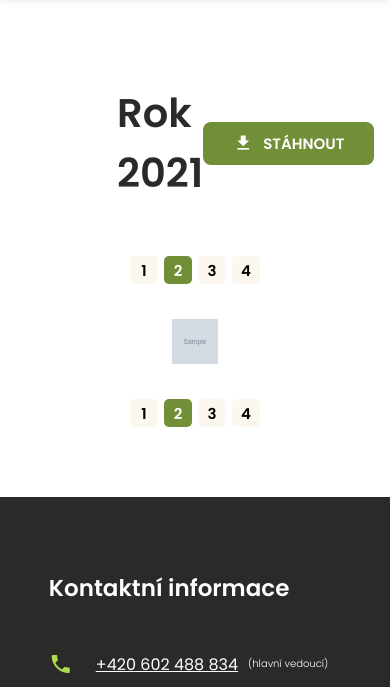
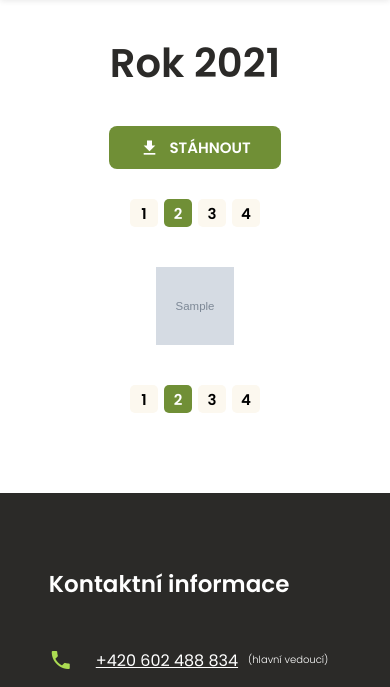
Before and after one commit to zdepodany/taborStrelkaWeb, a Django app: page /gallery/ in a window 390 px wide. Shown: the part 50-737 px from the top of the page. Run offline with Django 3.2, Linux system fonts and the light colour scheme; tables that the repository leaves empty hold one stand-in row (values such as "Sample post"); grey boxes marked "Sample" are stand-in pictures.

Commit message:
Add responsivity to gallery

```diff
--- a/taborapp/static/css/gallery.css
+++ b/taborapp/static/css/gallery.css
@@ -27,7 +27,7 @@
 .galleryPicture {
     width: 21%;
     aspect-ratio: 1 / 1;
-    margin: 1.5rem 1.5rem;
+    margin: 1.5rem;
 }
 
 /* Pages picker */
@@ -76,7 +76,7 @@
     display: none;
     width: 100%;
     height: 100vh;
-    background-color: rgba(0, 0, 0, 0.6);
+    background-color: rgba(0, 0, 0, 0.8);
 }
 
 .modalNav {
@@ -182,3 +182,69 @@
 .modalClose:active {
     transform: scale(0.88);
 }
+
+
+/* Responsivity */
+/* 1000px */
+
+@media only screen and (max-width: 1000px) {
+    .yearAndButton {
+        flex-direction: column;
+    }
+
+    .pagePicker {
+        margin: 3rem 0;
+    }
+  }
+
+
+/* 600px */
+
+@media only screen and (max-width: 600px) {
+    .yearAndButton {
+        width: 100%;
+    }
+
+    .firstTab {
+        margin-top: 5rem;
+    }
+
+    .gallery {
+        width: 80%;
+    }
+
+    .galleryPicture {
+        width: 25%;
+        margin: 1rem;
+    }
+
+
+    /* Modal */
+
+    #leftPanel {
+        width: 10%;
+        padding: 0 0.6rem;
+    }
+
+    #centerPanel {
+        width: 80%;
+    }
+
+    #rightPanel {
+        width: 10%;
+        padding: 0 0.6rem;
+    }
+
+    .modalNav {
+        width: 90%;
+        height: 10rem;
+    }
+
+    .modalNavIcon {
+        font-size: 4rem;
+    }
+
+    #bottomPanel {
+        height: 30%;
+    }
+  }
--- a/taborapp/templates/gallery.html
+++ b/taborapp/templates/gallery.html
@@ -64,4 +64,5 @@
 
 {% block scripts %}
     <script src="{% static "js/modal.js" %}"></script>
+    <script src="{% static "js/burger.js" %}"></script>
 {% endblock %}
```
Also changed, not shown: taborapp/static/css/downloads.css (line endings or trailing spaces).
